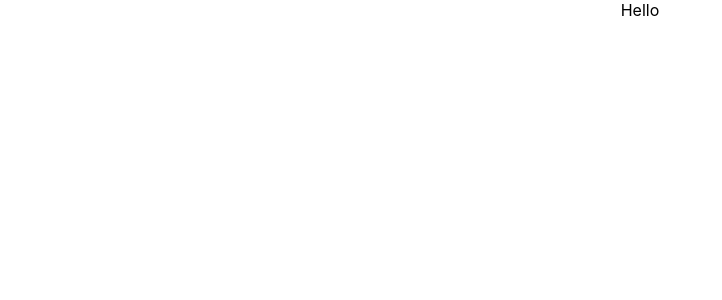
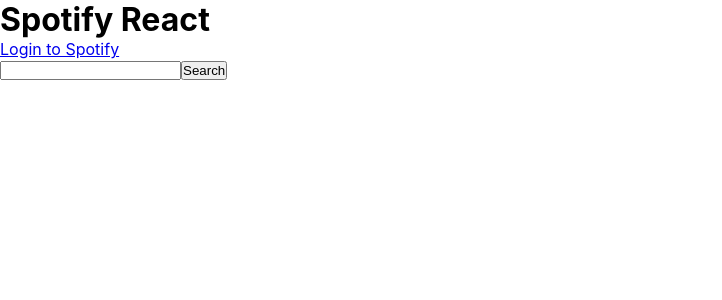
Before and after one commit to evandbeck/movie-reviews, a React (Create React App) app: page / in a window 1280 px wide. Shown: the top 300 px of the page, without its empty margins (0-722 px from the left). Built offline with nearby package versions, Linux system fonts and the light colour scheme.

Commit message:
spotify api

```diff
--- a/package.json
+++ b/package.json
@@ -6,6 +6,7 @@
     "@testing-library/jest-dom": "^5.16.2",
     "@testing-library/react": "^12.1.2",
     "@testing-library/user-event": "^13.5.0",
+    "axios": "^0.26.0",
     "react": "^17.0.2",
     "react-dom": "^17.0.2",
     "react-scripts": "5.0.0",
--- a/src/App.css
+++ b/src/App.css
@@ -1,38 +1,4 @@
-.App {
-  text-align: center;
+* {
+  margin: 0;
+  padding: 0;
 }
-
-.App-logo {
-  height: 40vmin;
-  pointer-events: none;
-}
-
-@media (prefers-reduced-motion: no-preference) {
-  .App-logo {
-    animation: App-logo-spin infinite 20s linear;
-  }
-}
-
-.App-header {
-  background-color: #282c34;
-  min-height: 100vh;
-  display: flex;
-  flex-direction: column;
-  align-items: center;
-  justify-content: center;
-  font-size: calc(10px + 2vmin);
-  color: white;
-}
-
-.App-link {
-  color: #61dafb;
-}
-
-@keyframes App-logo-spin {
-  from {
-    transform: rotate(0deg);
-  }
-  to {
-    transform: rotate(360deg);
-  }
-}
--- a/src/App.js
+++ b/src/App.js
@@ -1,8 +1,90 @@
-import logo from "./logo.svg";
 import "./App.css";
+import React, { useState, useEffect } from "react";
+import axios from "axios";
 
 function App() {
-  return <div className="App">Hello</div>;
+
+  const [token, setToken] = useState("");
+  const [searchKey, setSearchKey] = useState("");
+  const [artists, setArtists] = useState([]);
+  const CLIENT_ID = "3b6da0a811cb4cefb054f15475a6454d";
+  const REDIRECT_URI = "http://localhost:3000/";
+  const AUTH_ENDPOINT = "https://accounts.spotify.com/authorize";
+  const RESPONSE_TYPE = "token";
+
+  useEffect(() => {
+    const hash = window.location.hash;
+    let token = window.localStorage.getItem("token");
+
+    if (!token && hash) {
+      token = hash
+        .substring(1)
+        .split("&")
+        .find((elem) => elem.startsWith("access_token"))
+        .split("=")[1];
+
+      window.location.hash = "";
+      window.localStorage.setItem("token", token);
+    }
+
+    setToken(token);
+  }, []);
+
+  const logout = () => {
+    setToken("");
+    window.localStorage.removeItem("token");
+  };
+
+  const searchArtists = async (e) => {
+    e.preventDefault();
+    const { data } = await axios.get("https://api.spotify.com/v1/search", {
+      headers: {
+        Authorization: `Bearer ${token}`,
+      },
+      params: {
+        q: searchKey,
+        type: "artist",
+      },
+    });
+
+    setArtists(data.artists.items);
+  };
+
+
+  const renderArtists = () => {
+    return artists.map((artist) => (
+      <div key={artist.id}>
+        {artist.images.length ? (
+          <img width={"100%"} src={artist.images[0].url} alt="" />
+        ) : (
+          <div>No Image</div>
+        )}
+        {artist.name}
+      </div>
+    ));
+  };
+
+  return (
+    <div className="App">
+      <header className="App-header">
+        <h1>Spotify React</h1>
+        {!token ? (
+          <a
+            href={`${AUTH_ENDPOINT}?client_id=${CLIENT_ID}&redirect_uri=${REDIRECT_URI}&response_type=${RESPONSE_TYPE}`}
+          >
+            Login to Spotify
+          </a>
+        ) : (
+          <button onClick={logout}>Logout</button>
+        )}
+        {renderArtists()}
+      </header>
+      <form onSubmit={searchArtists}>
+        <input type="text" onChange={(e) => setSearchKey(e.target.value)} />
+        <button type={"submit"}>Search</button>
+      </form>
+    </div>
+  );
 }
 
 export default App;
```
Also changed, not shown: src/logo.svg (deleted), 1 other file (tests, documents, lock files or other folders).
